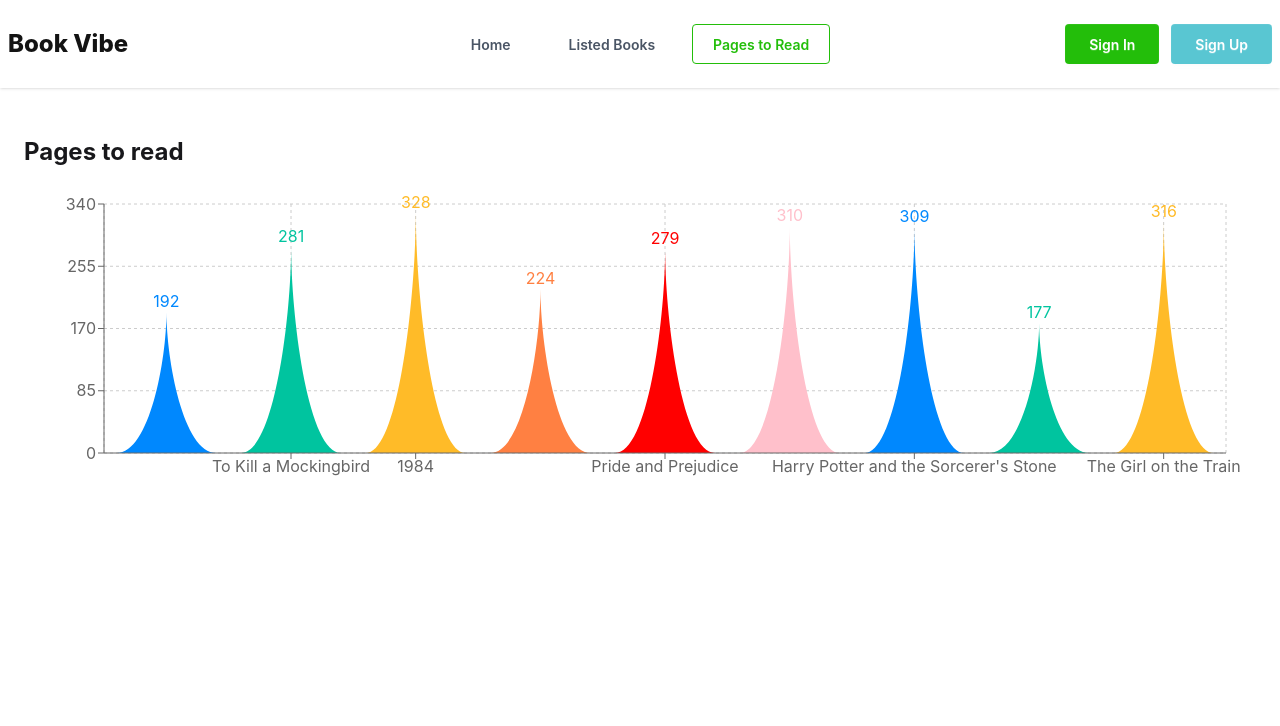
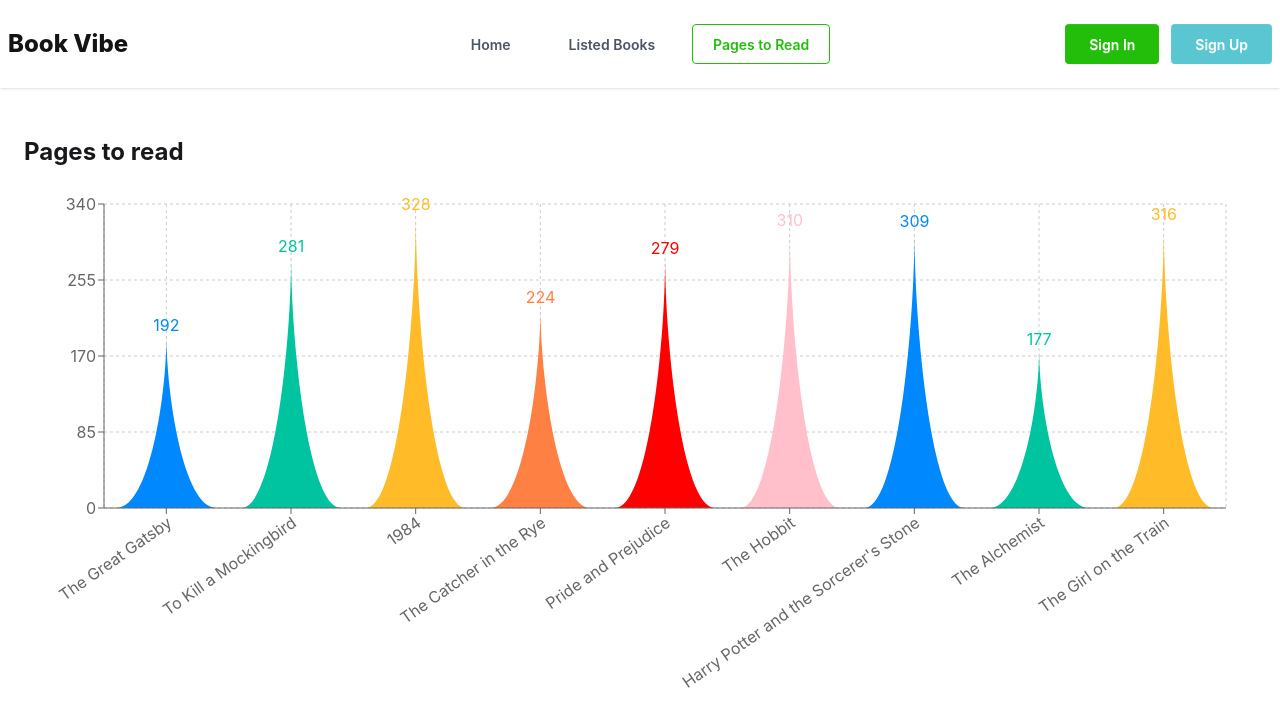
Before and after one commit to ArifKhanEver/Book_Vibe, a React (Vite) app: page /pages-to-read in a window 1280 px wide. Shown: the top 726 px of the page. Built offline with nearby package versions, Linux system fonts and the light colour scheme.

Commit message:
Chart Issue fixed

```diff
--- a/src/Pages/PagesToRead/PagesToRead.jsx
+++ b/src/Pages/PagesToRead/PagesToRead.jsx
@@ -21,14 +21,14 @@ const PagesToRead = () => {
     const data = useLoaderData();
 
     return (
-        <div className="container mx-auto px-6 py-12" style={{ width: '100%', height: 400 }}>
+        <div className="container mx-auto px-6 py-12" style={{ width: '100%', height: 600 }}>
         <h1 className="text-2xl font-bold mb-4">Pages to read</h1>
 
 
         <ResponsiveContainer width="100%" height="100%">
-            <BarChart data={data} margin={{ top: 20, right: 30, left: 20, bottom: 5 }}>
+            <BarChart data={data} margin={{ top: 20, right: 30, left: 20, bottom: 10 }}>
             <CartesianGrid strokeDasharray="3 3" />
-            <XAxis dataKey="bookName" />
+            <XAxis dataKey="bookName" interval={0} angle={-35} textAnchor='end' height={170}/>
             <YAxis />
 
             <Bar dataKey="totalPages" shape={<TriangleBar />} label={{ position: 'top' }}>
```
